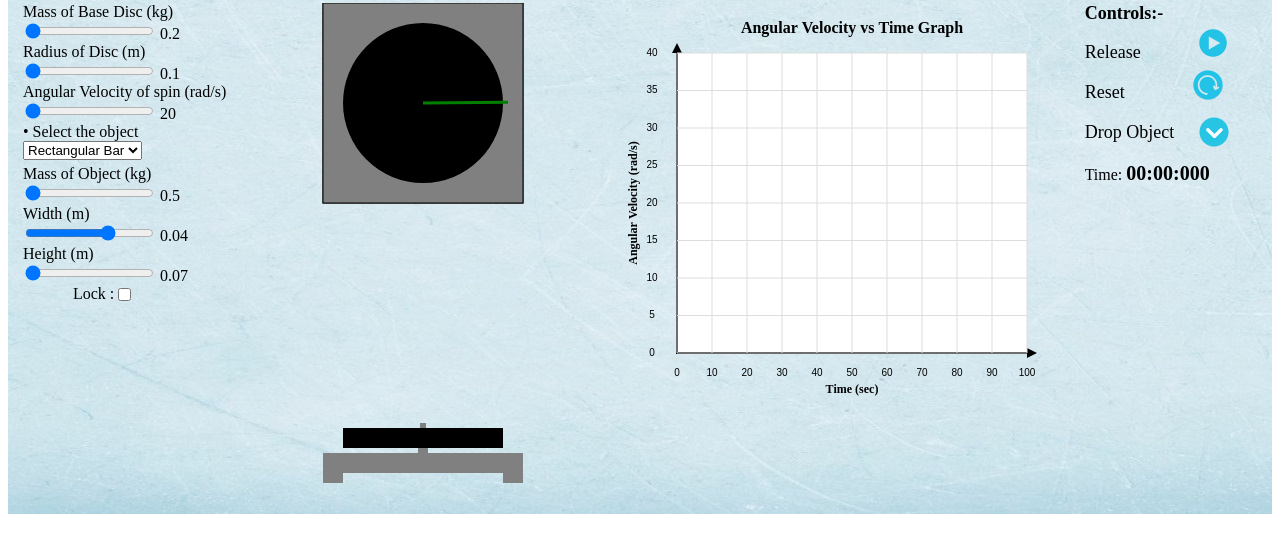
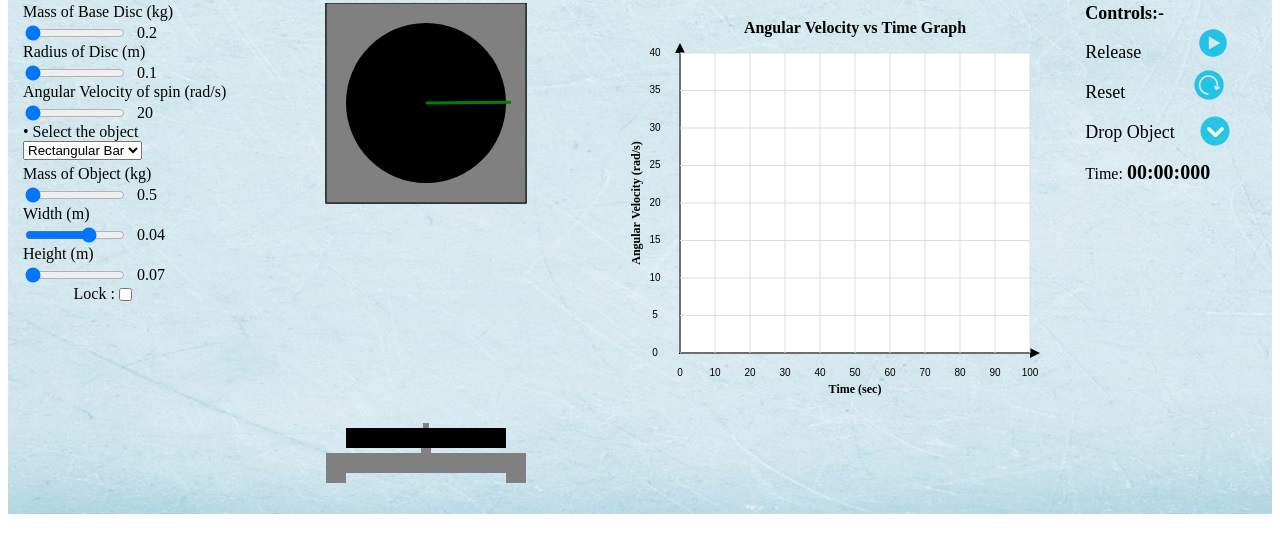
Before and after one commit to virtual-labs/exp-angular-momentum-dei, a plain HTML site: page experiment/simulation/index.html in a window 1280 px wide. Shown: the part 104-656 px from the top of the page. Drawn offline with Linux system fonts and the light colour scheme.

Commit message:
Update style.css

```diff
--- a/experiment/simulation/css/style.css
+++ b/experiment/simulation/css/style.css
@@ -500,3 +500,24 @@ td {
     opacity: 0;
   }
 }
+
+.control-group {
+    display: flex;
+    flex-direction: column;   /* Forces two rows */
+    gap: 2px;
+    width: 280px;
+  }
+
+  .control-row {
+    display: flex;
+    align-items: center;
+    gap: 10px;
+  }
+
+input[type="range"] {
+  width: 100px;   /* Adjust as needed */
+}
+
+[hidden] {
+  display: none !important;
+}
```
